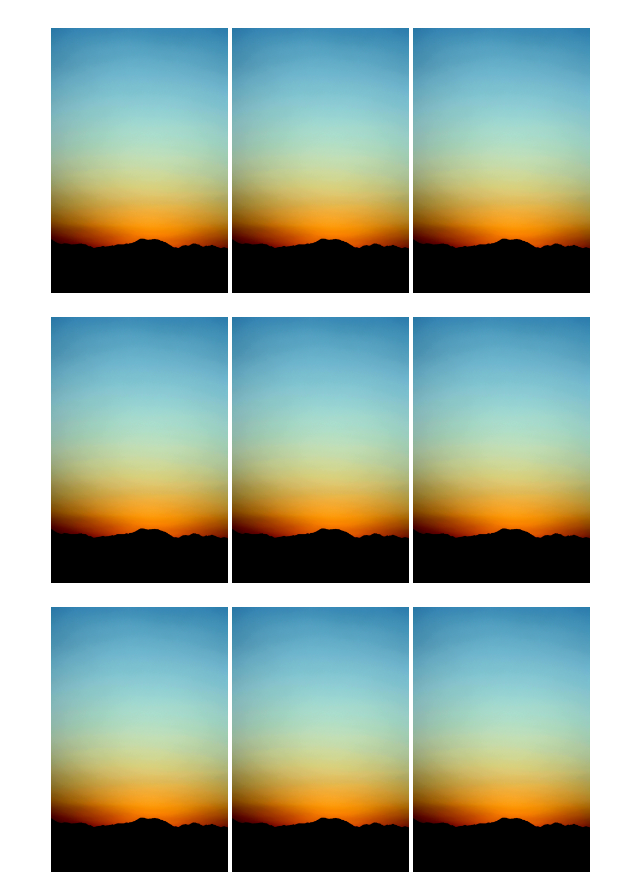
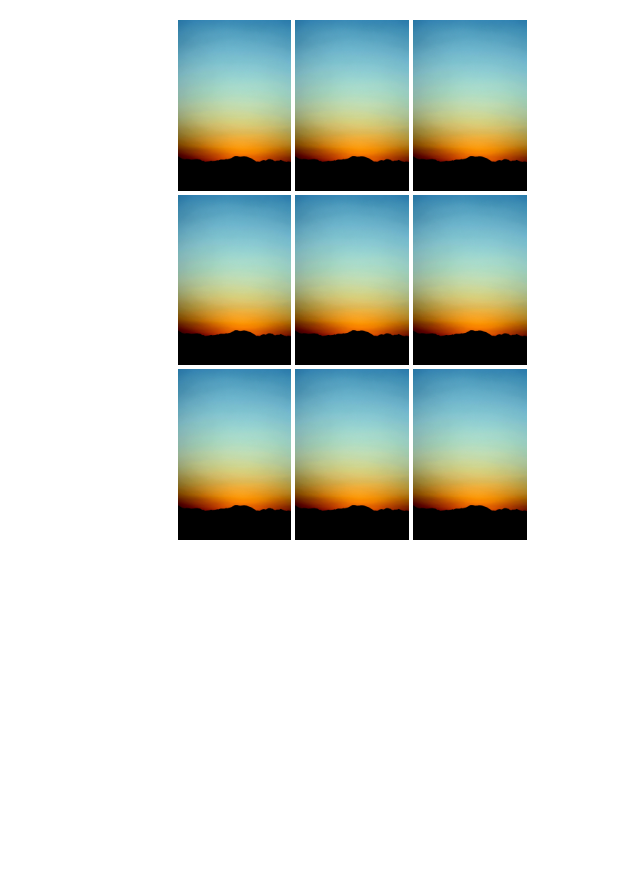
Before and after one commit to VishwanathanA/create-chessboard-image-and-time-table-using-HTML-and-css, a plain HTML site: page image.html in a window 1280 px wide. Shown: the whole page, without its empty margins (336-976 px from the left). After the commit the page ends 800 px from the top, so only its background shows below. Drawn offline with Linux system fonts and the light colour scheme.

Commit message:
Update img.css

```diff
--- a/img.css
+++ b/img.css
@@ -1,8 +1,8 @@
 img{
-    width: 20%;
-    height:30%;
-    padding-top: 20px;
+    width: 15%;
+    height:20%;
 }
 .img{
-    margin-left: 30%;
+    margin-left: 40%;
+    margin-top:20px;
 }
```
